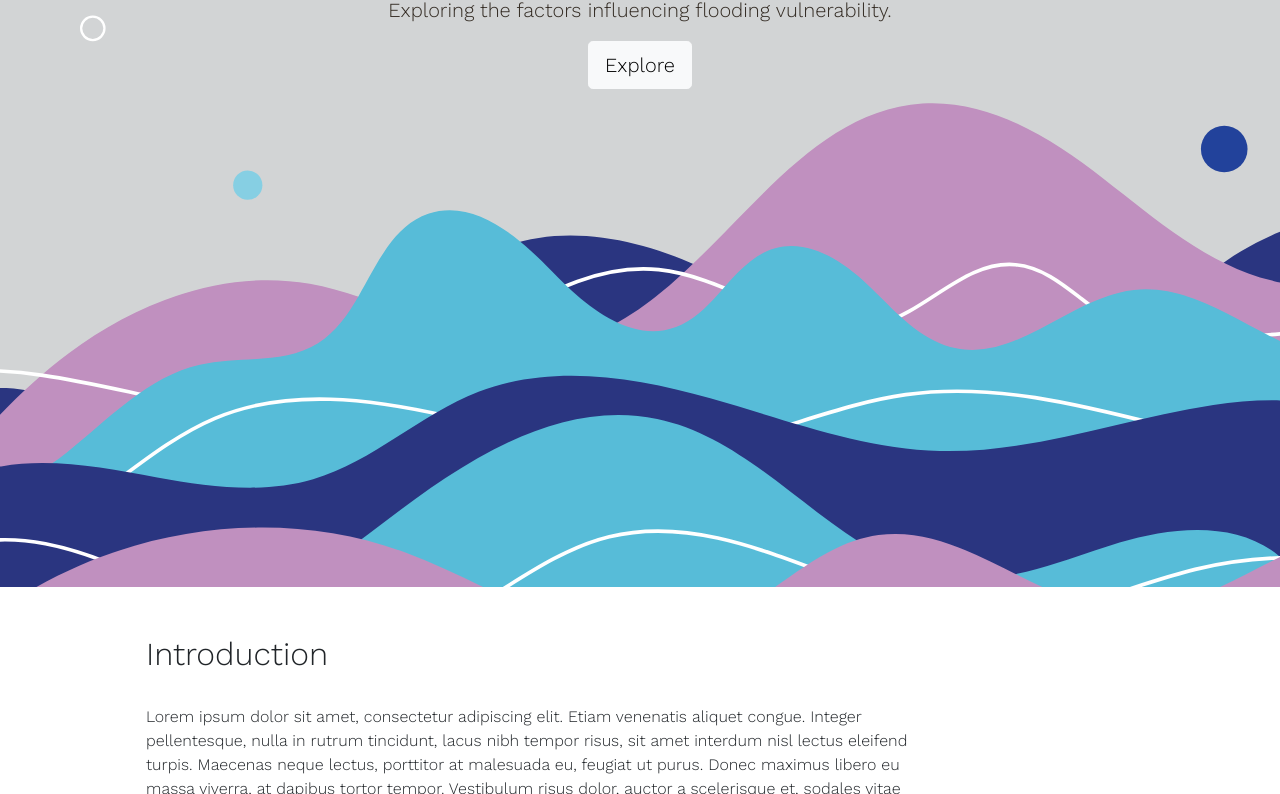
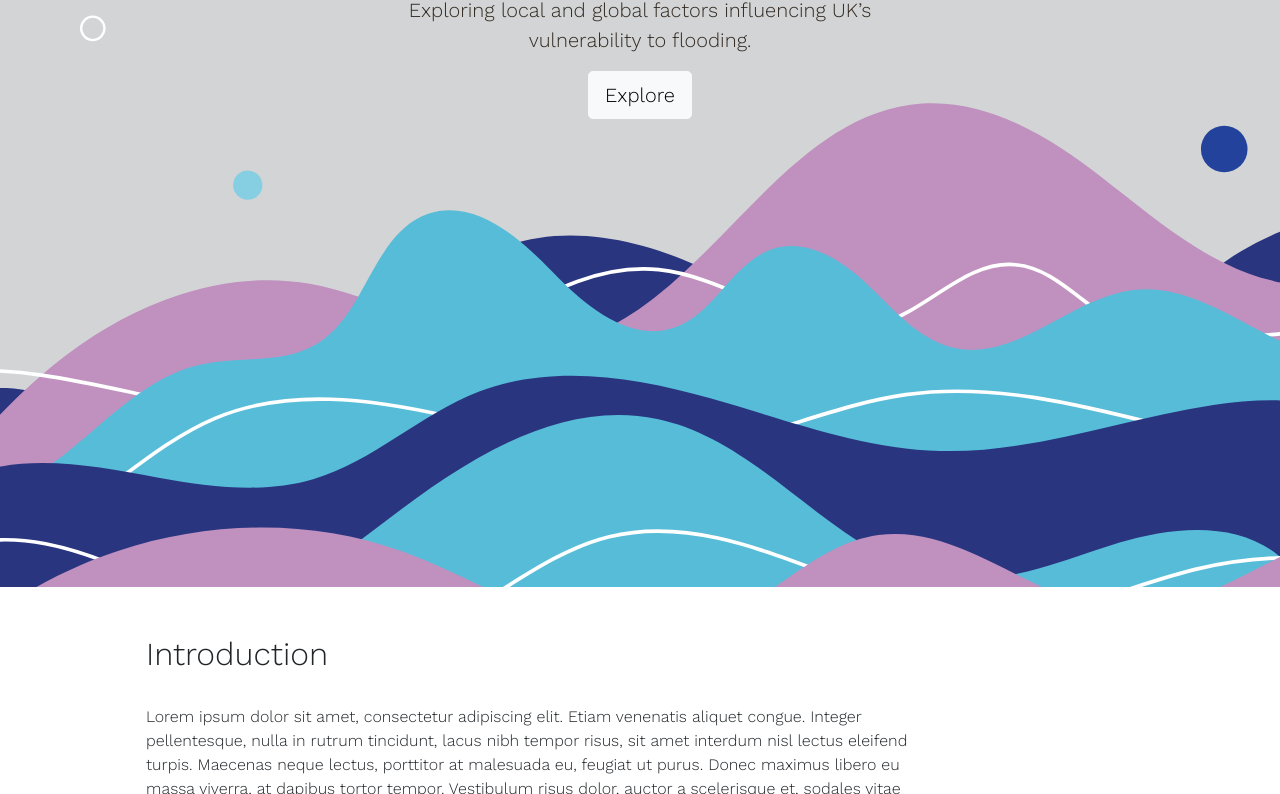
Before and after one commit to nfabsikova/delugeo, a plain HTML site: page index.html in a window 1280 px wide. Shown: the part 213-1007 px from the top of the page. Drawn offline with nearby package versions, Linux system fonts and the light colour scheme.

Commit message:
changed title question

```diff
--- a/index.html
+++ b/index.html
@@ -40,7 +40,7 @@
         <header class="bg-primary bg-gradient text-white">
             <div class="container px-4 text-center">
                 <h1 class="fw-bolder">Delugeo</h1>
-                <p class="lead">Exploring the factors influencing flooding vulnerability.</p>
+                <p class="lead">Exploring local and global factors influencing UK’s <br>vulnerability to flooding.</p>
 
                 <a id="btn-start" class="btn btn-lg btn-light" href="#intro">Explore</a>
             </div>
```
Also changed, not shown: global-map/global-map.html (+2 -2 lines).
